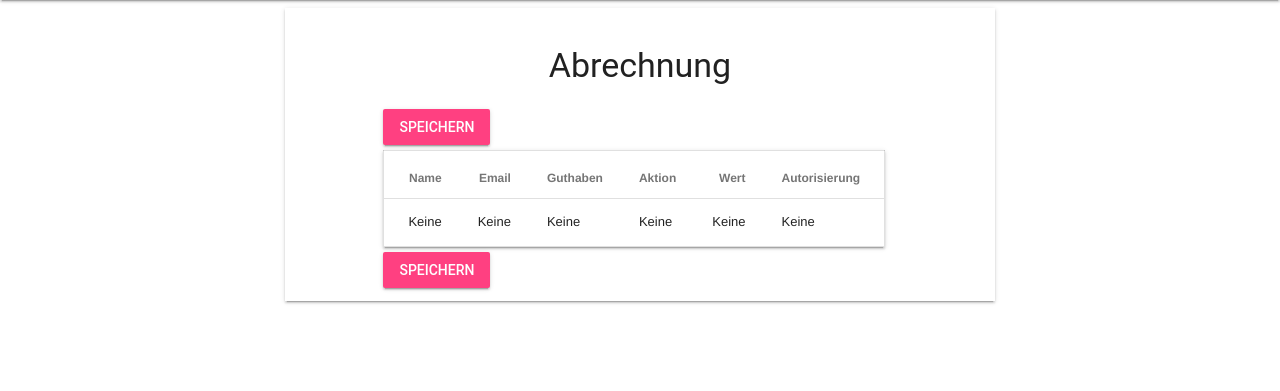
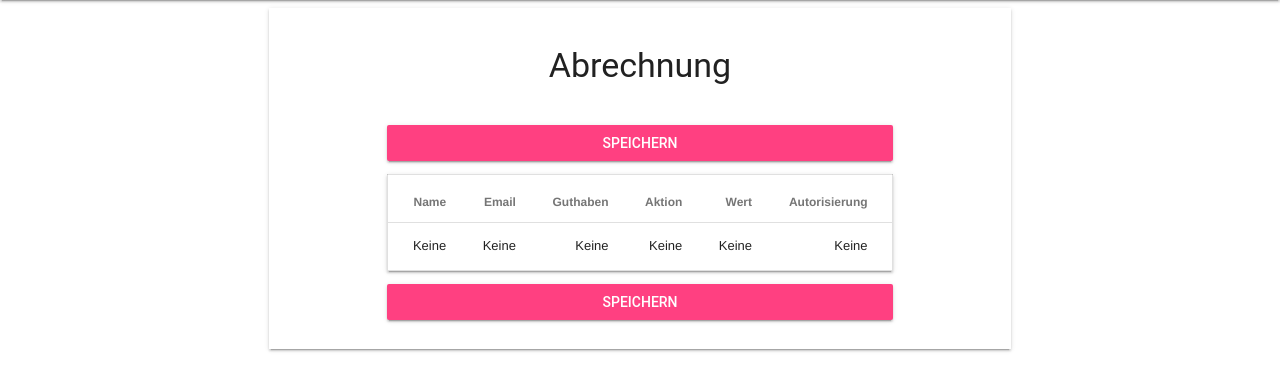
Before and after one commit to SilvanKohler/kiosk, a Flask app: template uwsgi/templates/billing.html in a window 1280 px wide. Shown: the part 64-455 px from the top of the page. Run offline with Flask 2, Linux system fonts and the light colour scheme; the template is opened without the code that fills it, so the values that code supplies are empty.

Commit message:
style changes

```diff
--- a/uwsgi/templates/billing.html
+++ b/uwsgi/templates/billing.html
@@ -3,11 +3,11 @@
 {% block pagetitle %}{% block title %}Abrechnung{% endblock %}{% endblock %}
 
 {% block content %}
-<form id="billing" class="billing-form" action="/billing" onsubmit="loading()">
+<form id="billing" class="billing-form mdl-cell mdl-cell--12-col-desktop mdl-cell--12-col-tablet mdl-cell--12-col-phone" action="/billing" onsubmit="loading()">
     <!-- Accent-colored raised button -->
-    <input class="mdl-button mdl-js-button mdl-button--raised mdl-button--accent" type="submit" value="Speichern"
+    <input class="mdl-cell mdl-cell--12-col-desktop mdl-cell--12-col-tablet mdl-cell--12-col-phone mdl-button mdl-js-button mdl-button--raised mdl-button--accent" type="submit" value="Speichern"
         style="margin-bottom: 1%" />
-    <table class="mdl-data-table mdl-shadow--2dp">
+    <table class="mdl-cell mdl-cell--12-col-desktop mdl-cell--12-col-tablet mdl-cell--12-col-phone mdl-data-table mdl-shadow--2dp">
         <thead>
             <tr>
                 <th>Name</th>
@@ -22,12 +22,12 @@
             {% if users: %}
             {% for user in users.items() %}
             <tr>
-                <td class="mdl-data-table__cell--non-numeric min-width-25">{{ user[1]['firstname'] }} {{
+                <td class="mdl-data-table__cell min-width-25">{{ user[1]['firstname'] }} {{
                     user[1]['lastname']
                     }}</td>
-                <td class="mdl-data-table__cell--non-numeric min-width-25">{{ user[1]['email'] }}</td>
-                <td class="mdl-data-table__cell--non-numeric min-width-25">{{ user[1]['balance'] }}</td>
-                <td class="mdl-data-table__cell--non-numeric">
+                <td class="mdl-data-table__cell min-width-25">{{ user[1]['email'] }}</td>
+                <td class="mdl-data-table__cell min-width-25">{{ user[1]['balance'] }}</td>
+                <td class="mdl-data-table__cell">
                     <div class="mdl-textfield mdl-js-textfield mdl-textfield--floating-label min-width-25">
                         <select class="mdl-textfield__input" id="action-{{ user[0] }}" name="action-{{ user[0] }}">
                             <option value="KEINE">Keine</option>
@@ -46,7 +46,7 @@
                         <span class="mdl-textfield__error">Eingabe ist keine Zahl!</span>
                     </div>
                 </td>c
-                <td class="mdl-data-table__cell--non-numeric">
+                <td class="mdl-data-table__cell">
                     <div class="mdl-textfield mdl-js-textfield mdl-textfield--floating-label min-width-25">
                         <select class="mdl-textfield__input" id="level-{{ user[0] }}" name="level-{{ user[0] }}">
                             <option value="0" {% if user[1]['level']==0 %}selected="selected" {% endif %}>0</option>
@@ -59,18 +59,18 @@
             {% endfor %}
             {% else %}
             <tr>
-                <td class="mdl-data-table__cell--non-numeric">Keine</td>
-                <td class="mdl-data-table__cell--non-numeric">Keine</td>
-                <td class="mdl-data-table__cell--non-numeric">Keine</td>
-                <td class="mdl-data-table__cell--non-numeric">Keine</td>
-                <td class="mdl-data-table__cell--non-numeric">Keine</td>
-                <td class="mdl-data-table__cell--non-numeric">Keine</td>
+                <td class="mdl-data-table__cell">Keine</td>
+                <td class="mdl-data-table__cell">Keine</td>
+                <td class="mdl-data-table__cell">Keine</td>
+                <td class="mdl-data-table__cell">Keine</td>
+                <td class="mdl-data-table__cell">Keine</td>
+                <td class="mdl-data-table__cell">Keine</td>
             </tr>
             {% endif %}
         </tbody>
     </table>
     <!-- Accent-colored raised button -->
-    <input class="mdl-button mdl-js-button mdl-button--raised mdl-button--accent" type="submit" value="Speichern"
+    <input class="mdl-cell mdl-cell--12-col-desktop mdl-cell--12-col-tablet mdl-cell--12-col-phone mdl-button mdl-js-button mdl-button--raised mdl-button--accent" type="submit" value="Speichern"
         style="margin-top: 1%" />
 </form>
 {% endblock %}
--- a/uwsgi/templates/login.html
+++ b/uwsgi/templates/login.html
@@ -4,15 +4,15 @@
 
 
 {% block content %}
-<form id="login" class="login-form" action="/login" method="POST" onsubmit="loading()">
-    <div class="mdl-textfield mdl-js-textfield min-width-25">
+<form id="login" class="login-form mdl-grid mdl-grid--no-spacing" action="/login" method="POST" onsubmit="loading()">
+    <div class="mdl-cell mdl-cell--8-col-desktop mdl-cell--8-col-tablet mdl-cell--12-col-phone mdl-textfield mdl-js-textfield min-width-25">
         <input class="mdl-textfield__input" type="text" pattern="[0-9]*(\.[0-9]+)?" name="otp" id="otp">
         <label class="mdl-textfield__label" for="otp">OTP</label>
         <span class="mdl-textfield__error">Eingabe ist keine Zahl!</span>
     </div>
 
     <!-- Accent-colored raised button -->
-    <input class="mdl-button mdl-js-button mdl-button--raised mdl-button--accent" type="submit" value="Login"
+    <input class="mdl-cell mdl-cell--4-col-desktop mdl-cell--4-col-tablet mdl-cell--12-col-phone mdl-button mdl-js-button mdl-button--raised mdl-button--accent" type="submit" value="Login"
         style="margin-top: 1%" />
 </form>
 {% endblock %}
```
Also changed, not shown: uwsgi/templates/products.html (+9 -14 lines), uwsgi/templates/purchases.html (+16 -18 lines), uwsgi/templates/transactions.html (+15 -12 lines).
